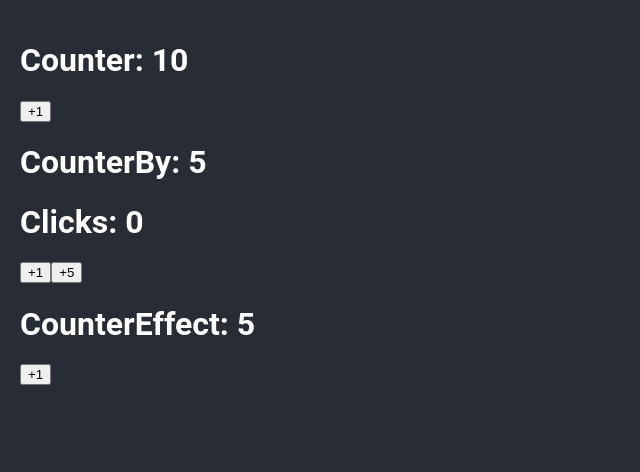
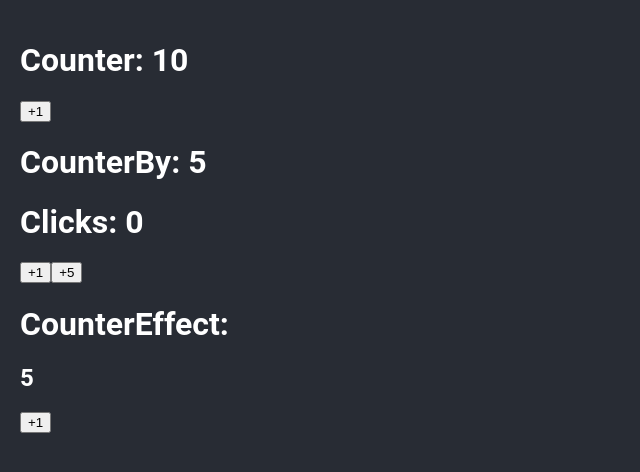
Before and after one commit to C3SC0-V4113/Bases-TS, a React (Vite) app: page / in a window 1280 px wide. Shown: the top 472 px of the page, without its empty margins (0-640 px from the left). Built offline with nearby package versions, Linux system fonts and the light colour scheme.

Commit message:
implementing gsap

```diff
--- a/package.json
+++ b/package.json
@@ -10,6 +10,7 @@
     "preview": "vite preview"
   },
   "dependencies": {
+    "gsap": "^3.12.2",
     "react": "^18.2.0",
     "react-dom": "^18.2.0"
   },
--- a/src/bases/CounterEffect.tsx
+++ b/src/bases/CounterEffect.tsx
@@ -1,4 +1,5 @@
 import { useEffect, useState } from "react";
+import { gsap } from "gsap";
 
 const MAXIMUM_COUNT = 10;
 
@@ -16,11 +17,16 @@
       "%cSe llego al valor maximo",
       "color: red; background-color:black;"
     );
+
+    gsap.to("h2", { y: -10, duration: 0.2, ease: "ease.out" }).then(() => {
+      gsap.to("h2", { y: 0, duration: 1, ease: "bounce.out" });
+    });
   }, [counter]);
 
   return (
     <>
-      <h1>CounterEffect: {counter}</h1>
+      <h1>CounterEffect: </h1>
+      <h2>{counter}</h2>
       <button onClick={handleClick}>+1</button>
     </>
   );
```
Also changed, not shown: 1 other file (tests, documents, lock files or other folders).
